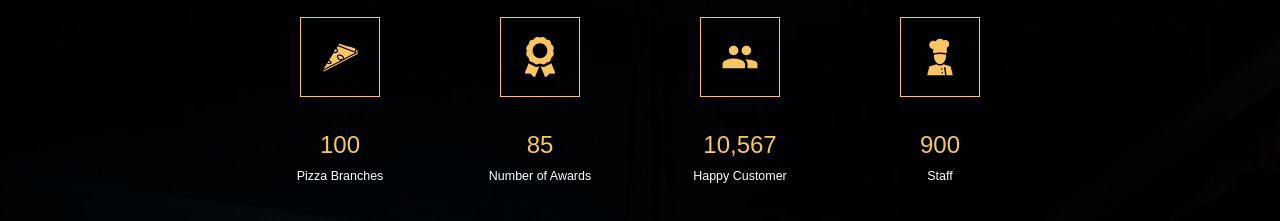
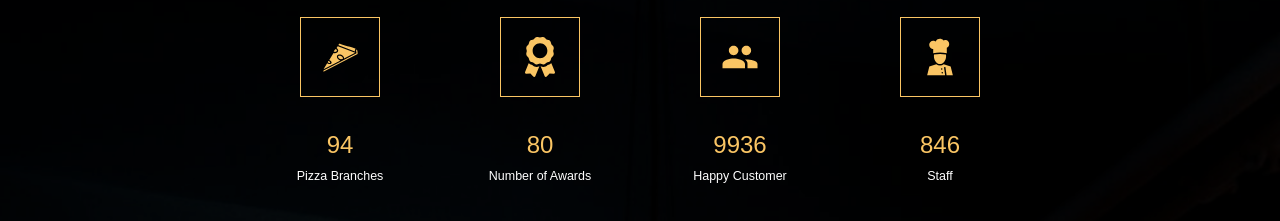
Before and after one commit to Leonid-poc/MakeHub, a React (Create React App) app in the folder client/: page / in a window 1280 px wide. Shown: the part 1920-2141 px from the top of the page. Built offline with nearby package versions, Linux system fonts and the light colour scheme; a web font is replaced by a local one.

Commit message:
animate number

```diff
--- a/client/package.json
+++ b/client/package.json
@@ -13,6 +13,7 @@
     "react-reveal": "^1.2.2",
     "react-router-dom": "^6.6.1",
     "react-scripts": "5.0.1",
+    "react-spring": "^9.6.1",
     "web-vitals": "^2.1.4"
   },
   "scripts": {
--- a/client/src/components/WorkInfo.jsx
+++ b/client/src/components/WorkInfo.jsx
@@ -4,31 +4,45 @@ import { GiCook, GiPizzaSlice } from 'react-icons/gi';
 import { FaAward } from 'react-icons/fa';
 import { IoMdPeople } from 'react-icons/io';
 import Fade from 'react-reveal/Fade';
+import { useSpring, animated } from 'react-spring';
 
 const WorkInfo = () => {
   const info = [
-    {'logo': GiPizzaSlice, "number": "100", "title": "Pizza Branches"},
-    {"logo": FaAward, "number": "85", "title": "Number of Awards"},
-    {"logo": IoMdPeople, "number": "10,567", "title": "Happy Customer"},
-    {"logo": GiCook, "number": "900", "title": "Staff"}
+    {'logo': GiPizzaSlice, "number": 100, "title": "Pizza Branches"},
+    {"logo": FaAward, "number": 85, "title": "Number of Awards"},
+    {"logo": IoMdPeople, "number": 10567, "title": "Happy Customer"},
+    {"logo": GiCook, "number": 900, "title": "Staff"}
   ];
 
   let items = [];
 
+  const Number = ({n}) => {
+    const { number } = useSpring({
+      from: { number: 0},
+      number: n,
+      delay: 300,
+      config: { mass: 1, tension: 10, friction: 10},
+    });
+    return <animated.div>{number.to((n) => n.toFixed(0))}</animated.div>
+  }
+
   const Icon = ({data}) => {
     return (
-
       <div className="icon_block">
         <div className="icon_image">
             <data.logo className='icon_image_img'/>
         </div>
         <div className="icon_info">
-          <h2>{data.number}</h2>
+          <h1>
+            <Number n={data.number} />
+          </h1>
           <p>{data.title}</p>
         </div>
       </div>
     )
   }
+
+
 
   info.forEach((el) => {
     items.push(<Icon data={el}/>);
--- a/client/src/css/WorkInfo.css
+++ b/client/src/css/WorkInfo.css
@@ -83,7 +83,7 @@
 .icon_info{
     font-family: "Work Sans", sans-serif;
 }
-.icon_info h2{
+.icon_info h1{
     color: #fac564;
     font-weight: 300;
     margin-bottom: 10px;
```
Also changed, not shown: 1 other file (tests, documents, lock files or other folders).
